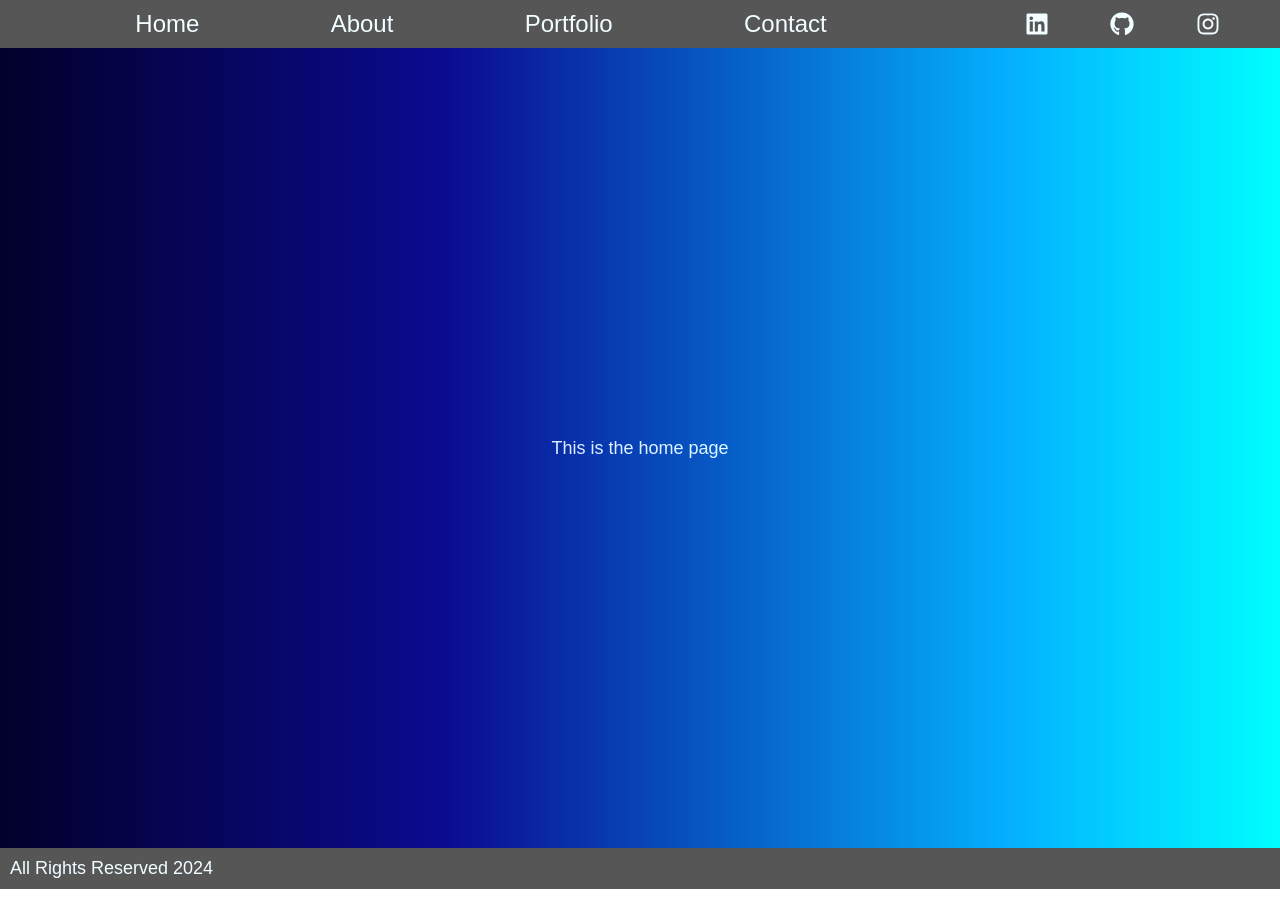
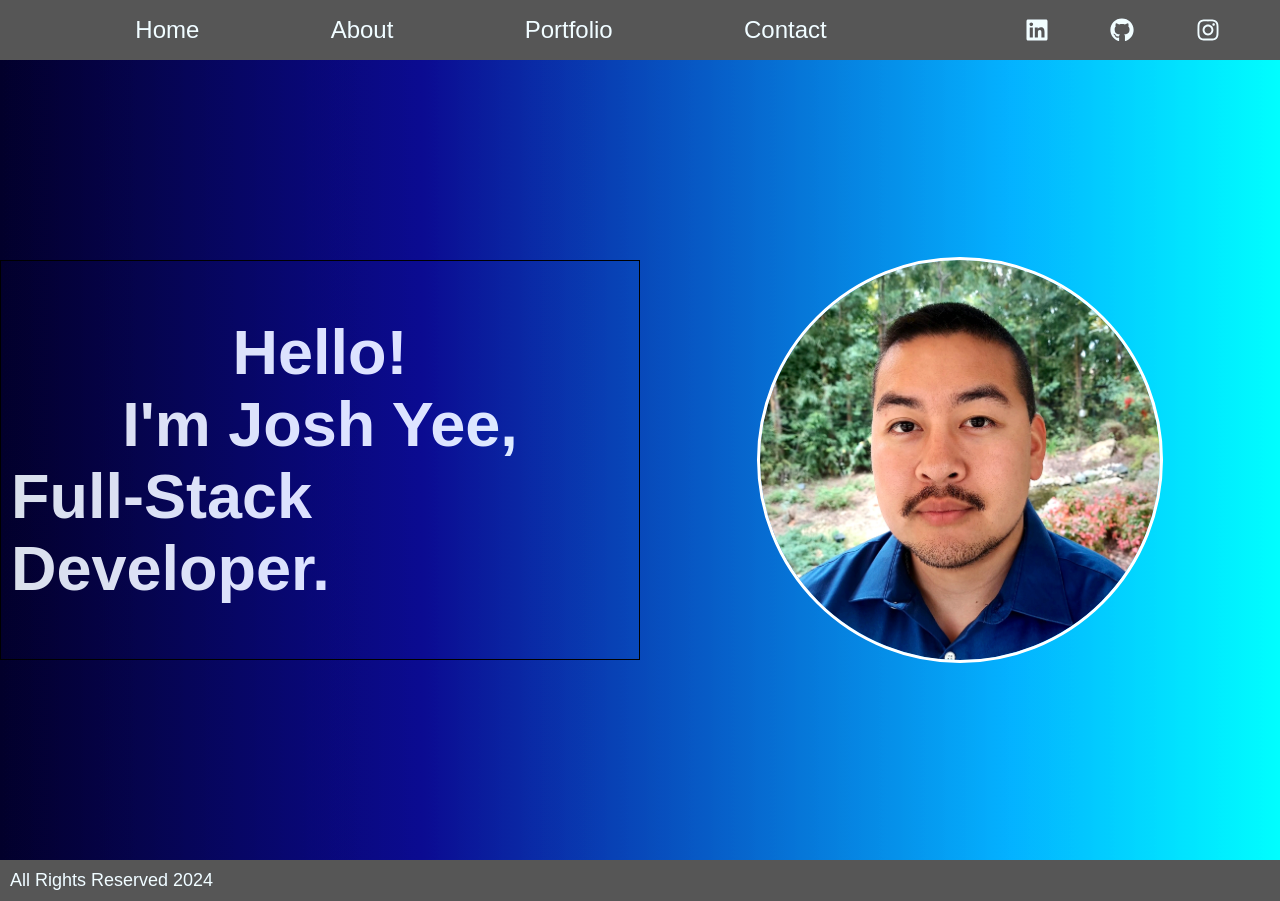
Before and after one commit to joshuadyee/portfolio-frontend, a React (Vite) app: page / in a window 1280 px wide. Built offline with nearby package versions, Linux system fonts and the light colour scheme; a web font is replaced by a local one.

Commit message:
Add title container and ProfilePic component

```diff
--- a/src/App.css
+++ b/src/App.css
@@ -4,7 +4,7 @@ header {
   padding: 4px;
   justify-content: center;
   align-items: center;
-  height: 6vh;
+  height: 7.5vh;
   background-color: rgb(60, 60, 60);
 }
 
@@ -31,7 +31,7 @@ nav {
 }
 
 .pages a:hover {
-  color: limegreen;
+  color: rgba(21, 175, 206, 1);
 }
 
 .links {
@@ -52,16 +52,60 @@ li a {
 }
 
 li a:hover {
-  color: limegreen;
+  color: rgba(21, 175, 206, 1);
 }
 
 .home {
   display: flex;
+  flex-direction: row;
+  justify-content: space-evenly;
+  margin: auto;
+  color: inherit;
+  height: 50%;
+  width: 100%;
+}
+
+.title_container {
+  display: flex;
   flex-direction: column;
+  flex: 0 0 50%;
+  border: 1px solid black;
+  padding: 10px;
+  justify-content: center;
+  align-items: center;
+  animation: slideIn 1.5s ease-out forwards;
+}
+
+.title_container h1 {
+  font-size: 3.5em;
+}
+
+@keyframes slideIn {
+  0% {
+    opacity: 0;
+    transform: translateX(-100%);
+  }
+
+  100% {
+    opacity: 100%;
+    transform: translateX(0);
+  }
+}
+
+.pic {
+  display: flex;
   justify-content: center;
   margin: auto;
-  color: inherit;
-  height: fit-content;
+}
+
+.profile_picture {
+  width: 400px;
+  height: 400px;
+  border-radius: 50%;
+  object-fit: cover;
+  margin: auto;
+  filter: brightness(0.7);
+  outline: 3px solid white;
 }
 
 footer {
--- a/src/components/Home.jsx
+++ b/src/components/Home.jsx
@@ -1,9 +1,14 @@
+import { ProfilePic } from "./ProfilePic"
+
 export const Home = () => {
   return (
     <section className="home">
-      <div >
-        This is the home page
+      <div className="title_container">
+        <h1>Hello!</h1>
+        <h1>I'm Josh Yee,</h1>
+        <h1>Full-Stack Developer.</h1>
       </div>
+      <ProfilePic />
     </section>
   )
 }
--- /dev/null
+++ b/src/components/ProfilePic.jsx
@@ -0,0 +1,7 @@
+export function ProfilePic() {
+  return (
+    <div className="pic">
+        <img className="profile_picture" src="./src/assets/profpic.jpg"/>
+    </div>
+  )
+}
--- a/src/index.css
+++ b/src/index.css
@@ -6,7 +6,8 @@
 
 :root {
   background: rgb(2, 0, 36);
-  background: linear-gradient(90deg, rgba(2, 0, 36, 1) 0%, rgba(9, 9, 121, 1) 35%, rgba(0, 212, 255, 1) 100%);
+  background: linear-gradient(90deg, rgba(2, 0, 36, 1) 0%, rgba(9, 9, 121, 1) 33%, rgba(0, 212, 255, 1) 100%);
+  /* background: radial-gradient(circle, rgba(21, 175, 206, 1), rgba(11, 11, 173, 1), rgba(2, 0, 36, 1)) */
 }
 
 body,
```
Also changed, not shown: src/assets/profpic.jpg (added).
